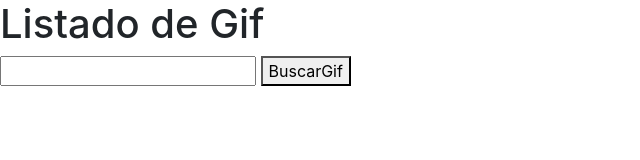
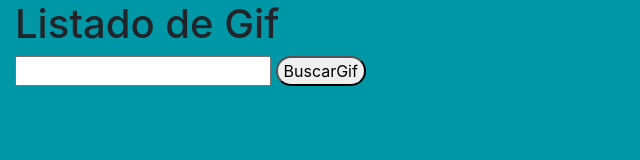
Before and after one commit to ibarzabal-jm/Buscador-Gif-JS, a plain HTML site: page index.html in a window 1280 px wide. Shown: the whole page, without its empty margins (0-640 px from the left). Drawn offline with Linux system fonts and the light colour scheme.

Commit message:
stlyes add

```diff
--- a/index.html
+++ b/index.html
@@ -10,10 +10,14 @@
         <meta name="author" content="Juan Manuel Ibarzabal Salles">
 
 		<link rel="stylesheet" href="vendor/bootstrap/css/bootstrap.min.css">
+
+		<link rel="stylesheet" href="style.css">
 	</head>
 
 	<body>
-		<div class="principal">
+
+
+		<div class="principal container-fluid">
 
 			<h1>Listado de Gif</h1>
 
--- /dev/null
+++ b/style.css
@@ -0,0 +1,8 @@
+#btn-cargar-listado{
+    border-radius:20px;
+	text-transform: capitalize;
+}
+
+body{
+	background-color: #0097a7 ;
+}
```
